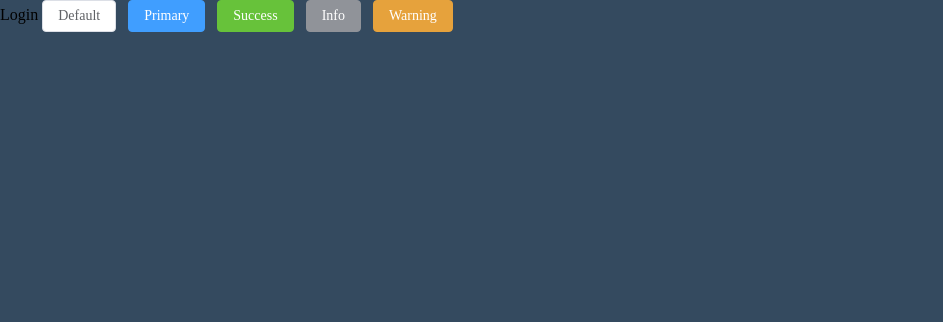
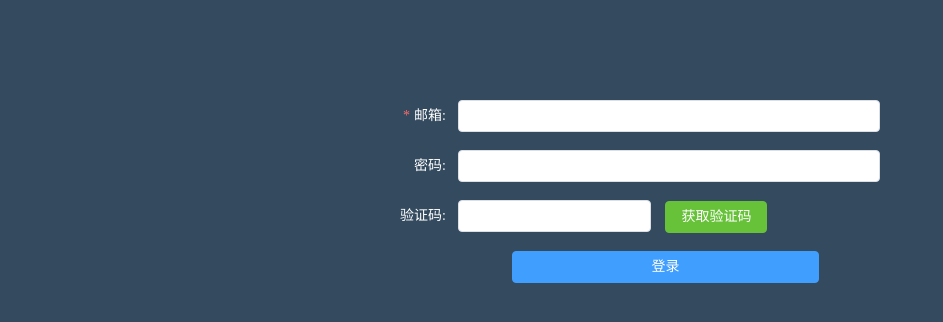
Before and after one commit to CodeZhangYi/vue3-admin, a Vue app: page /#/ in a window 1280 px wide. Shown: the top 322 px of the page, without its empty margins (0-943 px from the left). Built offline with nearby package versions, Linux system fonts and the light colour scheme.

Commit message:
登录静态页面完成

```diff
--- a/package.json
+++ b/package.json
@@ -7,6 +7,7 @@
     "build": "vue-cli-service build"
   },
   "dependencies": {
+    "@vue/composition-api": "^1.4.1",
     "core-js": "^3.6.5",
     "element-plus": "^1.2.0-beta.6",
     "node-sass": "4.14",
--- a/src/styles/main.scss
+++ b/src/styles/main.scss
@@ -1,3 +1,3 @@
 body {
-    background-color: pink;
+    background-color: #344a5f;
 }
--- a/src/views/login/login.vue
+++ b/src/views/login/login.vue
@@ -1,22 +1,88 @@
+<!--
+ * @Author: your name
+ * @Date: 2021-12-12 12:37:59
+ * @LastEditTime: 2021-12-12 21:14:55
+ * @LastEditors: Please set LastEditors
+ * @Description: 打开koroFileHeader查看配置 进行设置: https://github.com/OBKoro1/koro1FileHeader/wiki/%E9%85%8D%E7%BD%AE
+ * @FilePath: \vue3-admin\src\views\login\login.vue
+-->
 <template>
-    <div class="login">Login
-        <el-button>Default</el-button>
-        <el-button type="primary">Primary</el-button>
-        <el-button type="success">Success</el-button>
-        <el-button type="info">Info</el-button>
-        <el-button type="warning">Warning</el-button>
-    </div>
+  <div class="login">
+    <el-form
+      :label-position="labelPosition"
+      label-width="auto"
+      :model="form"
+      :rules="rules"
+      class="form"
+    >
+      <el-form-item label="邮箱:" prop="userName">
+        <el-input v-model="form.userName" />
+      </el-form-item>
+      <el-form-item label="密码:">
+        <el-input v-model="form.password" type="password" />
+      </el-form-item>
+      <el-form-item label="验证码:">
+        <el-row :gutter="14">
+          <el-col :span="15">
+            <el-input v-model="form.code" />
+          </el-col>
+          <el-col :span="7">
+            <el-button type="success">获取验证码</el-button>
+          </el-col>
+        </el-row>
+      </el-form-item>
+    </el-form>
+    <el-button type="primary" class="login-btn">登录</el-button>
+  </div>
 </template>
 
 <script>
-    export default {
-        name: "login"
-    }
+import { defineComponent } from "@vue/composition-api";
+
+export default defineComponent({
+  setup() {
+    const labelPosition = "right";
+    const form = {
+      userName: "",
+      password: "",
+      code: "",
+    };
+    const rules = {
+      userName: [
+        {
+          required: true,
+          message: "请输入正确的邮箱地址",
+          trigger: "blur",
+        },
+      ],
+    };
+    return {
+      labelPosition,
+      form,
+      rules,
+    };
+  },
+});
 </script>
 
-<style scoped lang="scss">
+
+<style lang="scss">
 .login {
-    height: 100vh;
-    background-color: #344a5f;
+  height: 100%;
+  background-color: #344a5f;
+}
+
+.form {
+  width: 60vh;
+  margin: 0 auto;
+  margin-top: 100px;
+}
+.login-btn {
+  width: 24%;
+  display: block;
+  margin-left: 40%;
+}
+.el-form-item__label {
+  color: #fff;
 }
 </style>
```
Also changed, not shown: src/global/register-element.js (+8 -0 lines), 2 other files (tests, documents, lock files or other folders).
